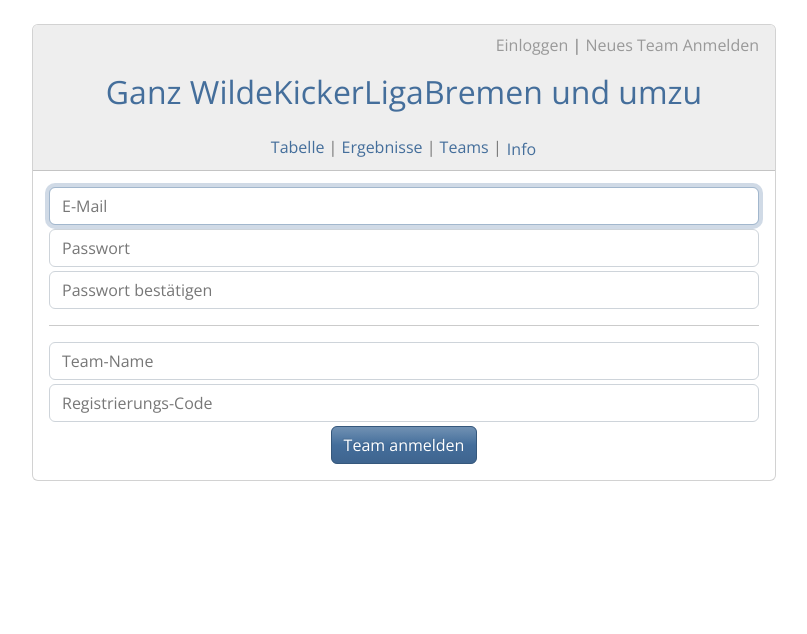
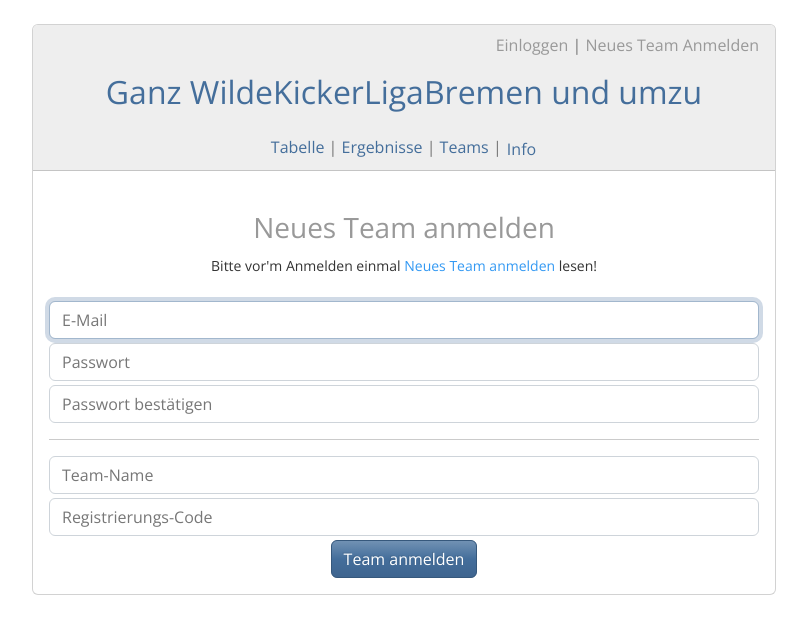
Before and after one commit to jeff-dh/wildeLigaTool, a Flask app: page /auth/register/ in a window 1280 px wide. Shown: the top 634 px of the page, without its empty margins (236-1043 px from the left). Run offline with Flask 3, Linux system fonts and the light colour scheme; some libraries are stand-ins or nearby versions.

Commit message:
minor change

```diff
--- a/wklbTool/templates/auth/register.html
+++ b/wklbTool/templates/auth/register.html
@@ -3,6 +3,12 @@
 {% from "utils.jinja" import inputField %}
 
 {% block content%}
+    <br/>
+    <h3 class="text-secondary">Neues Team anmelden</h3>
+    <small>Bitte vor'm Anmelden einmal
+           <a href="{{url_for("wklb.newTeam")}}">Neues Team anmelden</a>
+           lesen!</small>
+    <br/><br/>
     <form action="{{ request.path }}" method="POST">
         {{ form.csrf_token }}
 
```
